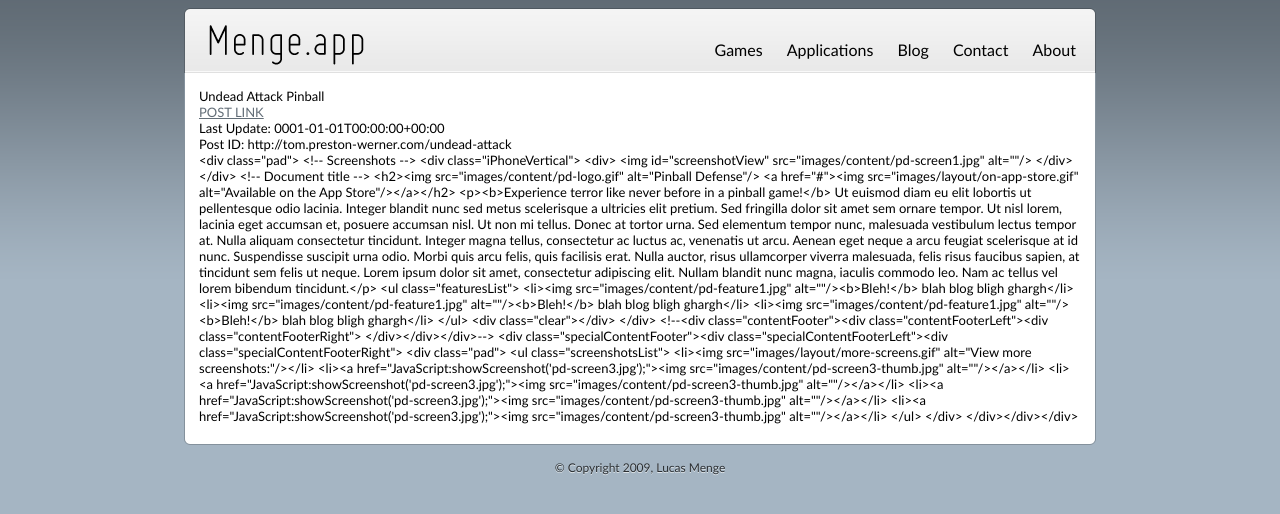
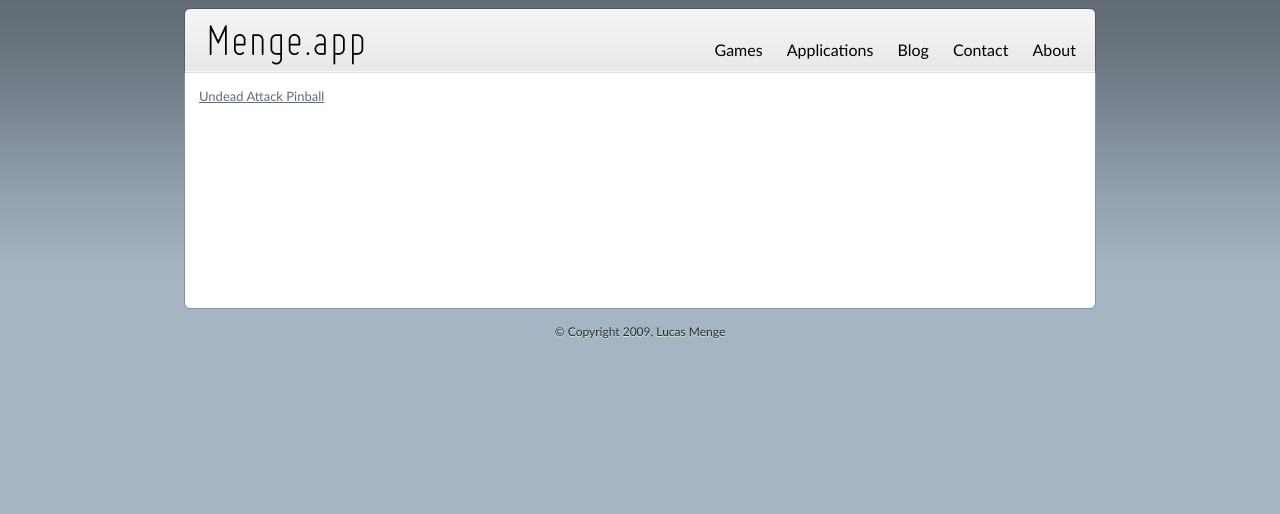
Before and after one commit to lmmenge/lmmenge.github.com, a Jekyll site: the page built from games.html, in a window 1280 px wide. Shown: the top 514 px of the page. Built offline with Jekyll 4.4.1, drawn with Linux system fonts in a browser that asks for light colours.

Commit message:
git ignore

```diff
--- a/_posts/0001-01-01-undead-attack.html
+++ b/_posts/0001-01-01-undead-attack.html
@@ -2,6 +2,7 @@
 layout: default
 title: Undead Attack Pinball
 permalink: /undeadattack.html
+category: games
 ---
 
       <div class="pad">
--- a/games.html
+++ b/games.html
@@ -3,10 +3,6 @@ layout: content
 title: Games
 ---
 
-{% for post in site.posts %}
-  <div>{{ post.title }}</div>
-  <a href="{{ post.url }}"/>POST LINK</a>
-  <div>Last Update: {{ post.date | date_to_xmlschema }}</div>
-  <div>Post ID: http://tom.preston-werner.com{{ post.id }}</div>
-  <div>{{ post.content | xml_escape }}</div>
+{% for post in site.categories.games %}
+  <a href="{{ post.url }}"/><div>{{ post.title }}</div></a>
 {% endfor %}
```
Also changed, not shown: 1 other file.
